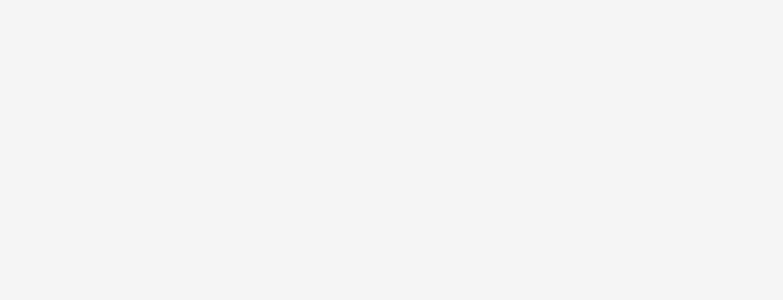
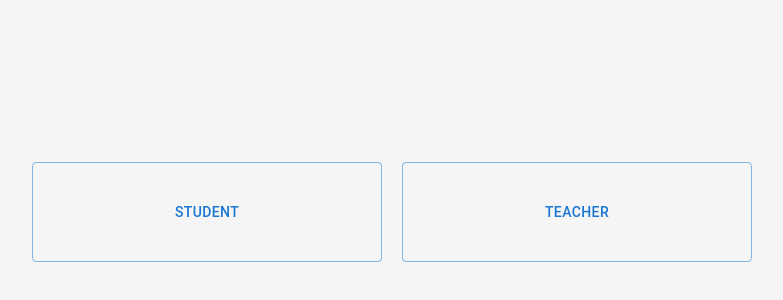
Before and after one commit to villeN24/Language-App, a React (Create React App) app in the folder frontend/: page / in a window 1280 px wide. Before the commit this address had no page. Shown: the part 188-488 px from the top of the page, without its empty margins (248-1031 px from the left). Built offline with nearby package versions, Linux system fonts and the light colour scheme.

Commit message:
Fix start screen location.

```diff
--- a/frontend/src/App.js
+++ b/frontend/src/App.js
@@ -9,7 +9,7 @@ const App = () => {
   return (
     <div className="App">
       <Routes>
-        <Route path="/home" element={<HomeComponent />} />
+        <Route path="/" element={<HomeComponent />} />
         <Route path="/student" element={<StudentComponent />} />
         <Route path="/teacher" element={<TeacherComponent />} />
       </Routes>
--- a/frontend/src/components/StudentComponent.js
+++ b/frontend/src/components/StudentComponent.js
@@ -39,7 +39,7 @@ function StudentComponent(props) {
 
   return (
     <div>
-      <Link to="/home">
+      <Link to="/">
         <Button
           id="BackButton"
           style={{ minWidth: "200px", minHeight: "80px" }}
--- a/frontend/src/components/TeacherComponent.js
+++ b/frontend/src/components/TeacherComponent.js
@@ -6,7 +6,7 @@ import Button from "@mui/material/Button";
 function TeacherComponent(props) {
   return (
     <div>
-      <Link to="/home">
+      <Link to="/">
         <Button
           id="BackButton"
           style={{ minWidth: "200px", minHeight: "80px" }}
```
